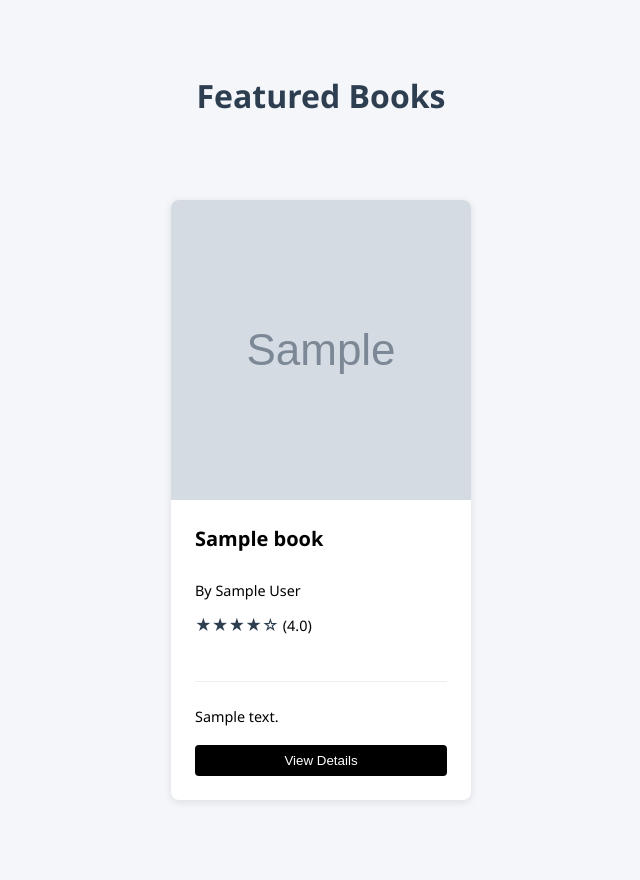
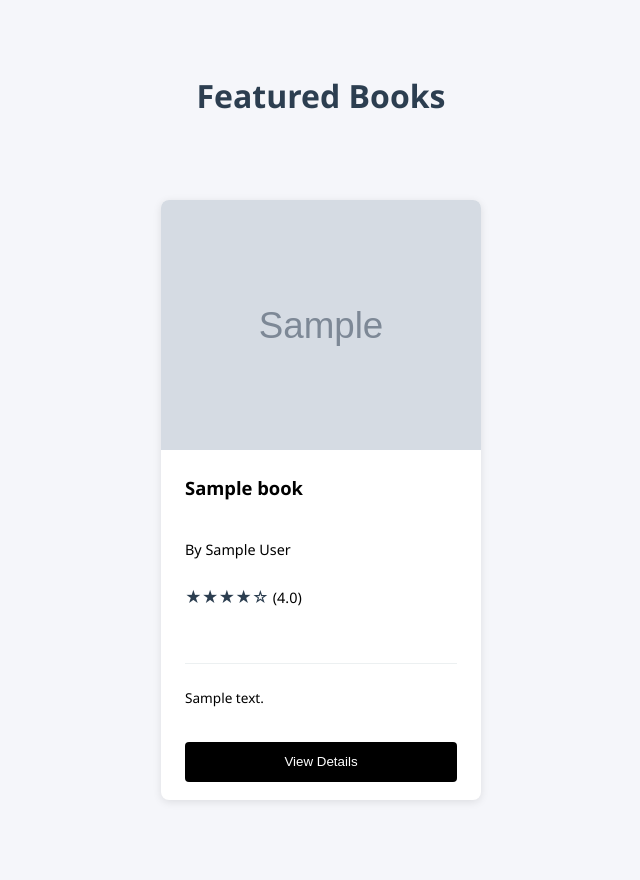
Before and after one commit to A-R-Martin/COSC360-Project, a PHP site: page /cosc360/ in a window 1280 px wide. Shown: the part 309-1189 px from the top of the page, without its empty margins (319-959 px from the left). Run offline with PHP 8.4, Linux system fonts and the light colour scheme; tables that the repository leaves empty hold one stand-in row (values such as "Sample post"); grey boxes marked "Sample" are stand-in pictures.

Commit message:
Card styling edits for front page

```diff
--- a/index.php
+++ b/index.php
@@ -106,11 +106,15 @@ session_start();
                         <img src="${book.cover}" alt="${book.title}" loading="lazy">
                     </div>
                     <div class="book-card-content">
-                        <h3 class="book-title">${book.title}</h3>
-                        <p class="book-author">By ${book.author}</p>
-                        <div class="book-rating">${stars} <span class="rating-number">(${book.rating.toFixed(1)})</span></div>
-                        <p class="book-description">${shortDescription}</p>
-                        <button class="btn-details" data-book-id="${book.book_id}">View Details</button>
+                        <div class="book-card-top">
+                            <h3 class="book-title">${book.title}</h3>
+                            <p class="book-author">By ${book.author}</p>
+                            <div class="book-rating">${stars} <span class="rating-number">(${book.rating.toFixed(1)})</span></div>
+                            <p class="book-description">${shortDescription}</p>
+                        </div>
+                        <div class="book-card-bottom">
+                            <button class="btn-details" data-book-id="${book.book_id}">View Details</button>
+                        </div>
                     </div>
                 `;
 
--- a/member-catalog.php
+++ b/member-catalog.php
@@ -255,12 +255,16 @@ if (!isset($_SESSION['user_id'])) {
                         <img src="${book.cover}" alt="${book.title}" loading="lazy">
                     </div>
                     <div class="book-card-content">
+                        <div class="book-card-top">
                             <h3 class="book-title">${book.title}</h3>
                             <p class="book-author">By ${book.author}</p>
                             <div class="book-rating">${stars} <span class="rating-number">(${book.rating.toFixed(1)})</span></div>
                             ${additionalInfo}
                             <p class="book-status ${book.status}">${book.status.toUpperCase()}</p>
+                        </div>
+                        <div class="book-card-bottom">
                             <button class="btn-details" data-book-id="${book.book_id}">View Details</button>
+                        </div>
                     </div>
                 `;
 
--- a/scripts.js
+++ b/scripts.js
@@ -325,12 +325,16 @@ class BookCard {
                 <img src="${this.cover}" alt="${this.title}" loading="lazy">
             </div>
             <div class="book-card-content">
+                <div class="book-card-top">
                     <h3 class="book-title">${this.title}</h3>
                     <p class="book-author">By ${this.author}</p>
                     ${this.createStarRating()}
                     <p class="book-description">${shortDescription}</p>
                     <p class="book-status ${this.status}">${this.status.toUpperCase()}</p>
+                </div>
+                <div class="book-card-bottom">
                     <button class="btn-details" data-book-id="${this.bookId}">View Details</button>
+                </div>
             </div>
         `;
 
--- a/styles.css
+++ b/styles.css
@@ -500,11 +500,11 @@ textarea:focus {
     box-shadow: 0 2px 8px rgba(0, 0, 0, 0.1);
     transition: transform 0.2s ease, box-shadow 0.2s ease;
     overflow: hidden;
-    width: 300px;
+    width: 320px;
     margin: 1rem;
     display: flex;
     flex-direction: column;
-    height: 600px; /* Fixed height for consistency */
+    height: 600px;
 }
 
 .book-card:hover {
@@ -513,9 +513,9 @@ textarea:focus {
 }
 
 .book-card-cover {
-    height: 300px;
+    height: 250px;
     overflow: hidden;
-    flex-shrink: 0; /* Prevent cover from shrinking */
+    flex-shrink: 0;
 }
 
 .book-card-cover img {
@@ -535,14 +535,27 @@ textarea:focus {
     flex-direction: column;
     flex: 1;
     position: relative;
+    justify-content: space-between;
+}
+
+.book-card-top {
+    display: flex;
+    flex-direction: column;
+    gap: 0.6rem;
+}
+
+.book-card-bottom {
+    display: flex;
+    flex-direction: column;
+    width: 100%;
 }
 
 .book-title {
-    font-size: 1.25rem;
+    font-size: 1.15rem;
     font-weight: 600;
     margin: 0 0 0.5rem 0;
     color: var(--primary-color);
-    min-height: 3rem; /* Accommodate up to 2 lines */
+    height: 3rem;
     display: -webkit-box;
     -webkit-line-clamp: 2;
     -webkit-box-orient: vertical;
@@ -553,6 +566,10 @@ textarea:focus {
     font-size: 0.9rem;
     color: var(--primary-color);
     margin-bottom: 0.75rem;
+    height: 1.5rem;
+    overflow: hidden;
+    white-space: nowrap;
+    text-overflow: ellipsis;
 }
 
 .book-price {
@@ -564,17 +581,47 @@ textarea:focus {
 
 .book-rating {
     margin-bottom: 0.75rem;
+    height: 1.5rem;
 }
 
 .book-description {
-    font-size: 0.9rem;
+    font-size: 0.85rem;
     color: var(--primary-color);
-    margin-bottom: 1rem;
+    margin-bottom: 0.75rem;
+    height: 4.2rem;
     display: -webkit-box;
     -webkit-line-clamp: 3;
     -webkit-box-orient: vertical;
     overflow: hidden;
-    flex-grow: 1;
+    line-height: 1.4;
+}
+
+/* Add styling for book status */
+.book-status {
+    font-size: 0.85rem;
+    font-weight: 600;
+    padding: 0.25rem 0.5rem;
+    border-radius: 4px;
+    display: inline-block;
+    margin-bottom: 1rem;
+    text-align: center;
+    height: 1.75rem;
+}
+
+/* Status-specific colors */
+.book-status.available {
+    background-color: #e6f7e6;
+    color: #2ecc71;
+}
+
+.book-status.borrowed {
+    background-color: #fdebd0;
+    color: #e67e22;
+}
+
+.book-status.reserved {
+    background-color: #ebf5fb;
+    color: #3498db;
 }
 
 .btn-details {
@@ -586,7 +633,8 @@ textarea:focus {
     cursor: pointer;
     width: 100%;
     transition: background-color 0.2s ease;
-    margin-top: auto; /* Push button to bottom */
+    height: 2.5rem;
+    margin-top: auto;
 }
 
 .btn-details:hover {
@@ -596,7 +644,7 @@ textarea:focus {
 /* Container for book cards */
 .books-container {
     display: grid;
-    grid-template-columns: repeat(auto-fit, minmax(300px, 1fr));
+    grid-template-columns: repeat(auto-fit, minmax(320px, 1fr));
     gap: 2rem;
     padding: 2rem;
     justify-items: center;
@@ -916,3 +964,28 @@ textarea:focus {
     margin-bottom: var(--spacing-md);
     color: var(--secondary-color);
 }
+
+/* Additional book card styling for consistency */
+.return-date, .reserve-date, .borrow-date {
+    font-size: 0.85rem;
+    color: var(--secondary-color);
+    margin-bottom: 0.75rem;
+    height: 1.5rem;
+    overflow: hidden;
+    white-space: nowrap;
+    text-overflow: ellipsis;
+}
+
+/* Ensure book card tops have consistent spacing */
+.book-card-top {
+    display: flex;
+    flex-direction: column;
+    gap: 0.6rem;
+}
+
+/* Make sure bottom elements align properly */
+.book-card-bottom {
+    display: flex;
+    flex-direction: column;
+    width: 100%;
+}
```
Also changed, not shown: catalog.php (+9 -5 lines). Lines whose indentation alone changed are shown as unchanged.
